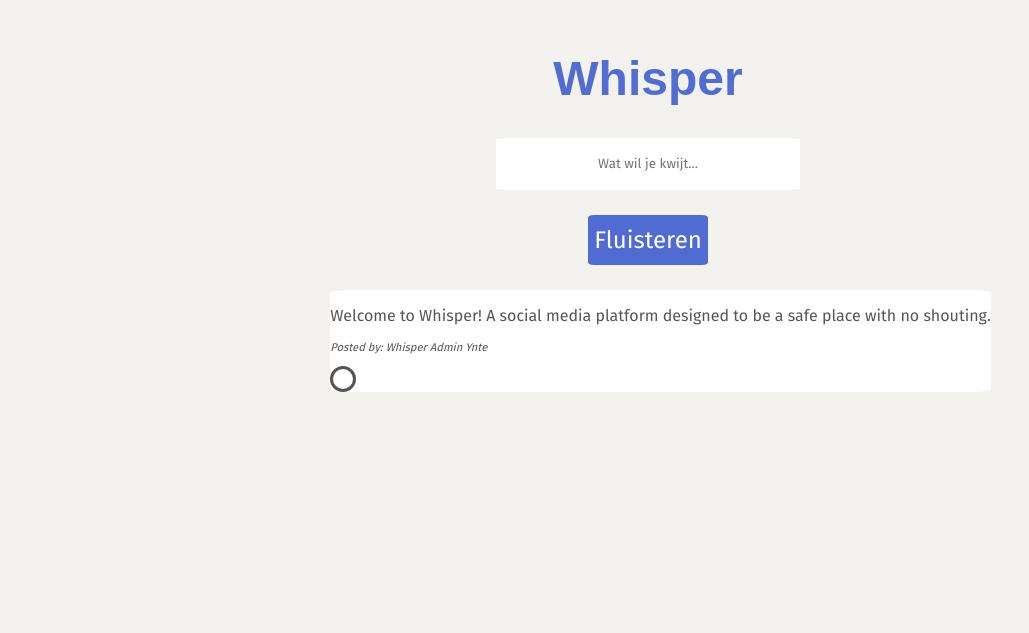
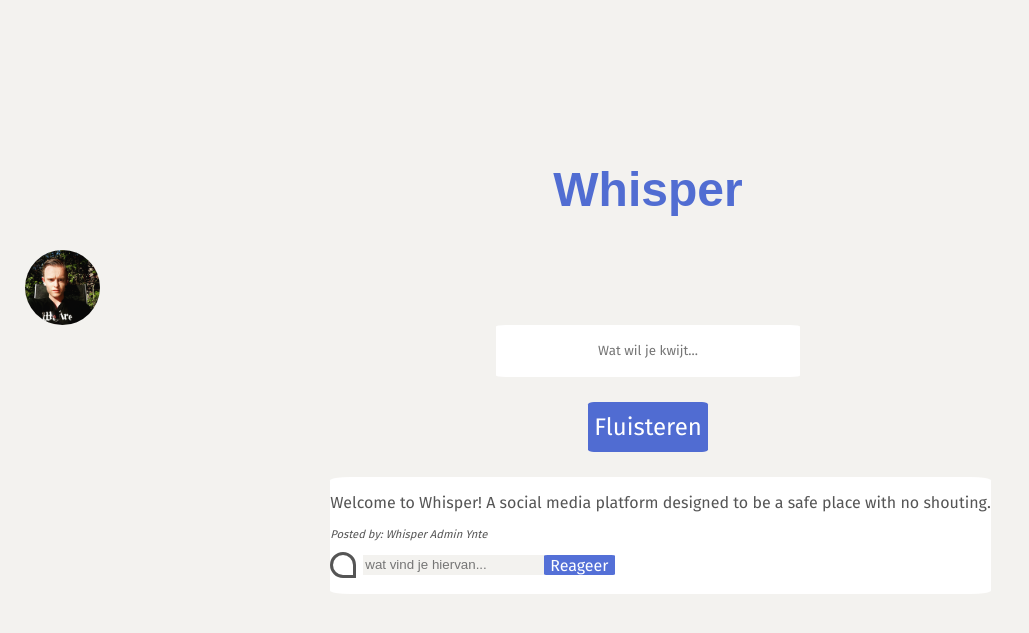
Before and after one commit to Wiardus/whisper-chat-app, a React (Create React App) app: page / in a window 1280 px wide. Shown: the part 789-1422 px from the top of the page, without its empty margins (0-1029 px from the left). Built offline with nearby package versions, Linux system fonts and the light colour scheme; a web font is replaced by a local one.

Commit message:
Attempt to add comments to posts

```diff
--- a/src/App.tsx
+++ b/src/App.tsx
@@ -5,16 +5,24 @@ import PostList from './Components/PostList';
 import { Profile } from './Components/Profile';
 import './style.sass';
 
+
 // Hier kan later localstorage of andere data in staan van de posts die al zijn geplaatst
 const initialPosts: Post[] = [
   {
     content: 'Welcome to Whisper! A social media platform designed to be a safe place with no shouting.',
-    user: 'Whisper Admin'
+    user: 'Whisper Admin',
+  }
+]
+
+const initialComments: PostComment[] = [
+  {
+    text: 'hoi'
   }
 ]
 
 function App() {
   const [posts, setPosts] = useState(initialPosts)
+  const [comments, setComments] = useState(initialComments)
 
   const addPost: AddPost = (content: string) => {
     if (content !== '') {
@@ -27,14 +35,24 @@ function App() {
 
   }
 
+  /* const addComment: AddComment = (comment: string) => {
+    const newComment = {comment}
+    //setComments([...comments, newComment])
+
+    //comments.push(comment)
+    //console.log(comments)
+    //return ( <ol>{comments.map((comment) => <li>{comment}</li>)  } </ol> )
+} */
+
   return (
     <div>
       <Login username={''} isLoggedIn={false}/>
       <div className="App">
         <h1>Whisper</h1>
         <Profile />
-        <AddPost addPost ={addPost}/>
-        <PostList posts={posts}/>
+        <AddPost addPost = {addPost}/>
+        <PostList posts={posts} />
+
       </div>
 
     </div>
--- a/src/Components/Login.tsx
+++ b/src/Components/Login.tsx
@@ -52,6 +52,7 @@ const Login: React.FC<Props> = ({username, password}: Props) => {
 
     return (
         <div>
+            <h1>Whisper</h1>
             <form className="login">
                 <h3>Username:</h3>
                 <input type="text" value={userName.username} onChange={(e) => setUserName({...userName, username: e.target.value})} placeholder="Enter your username..." />
--- a/src/Components/Post.tsx
+++ b/src/Components/Post.tsx
@@ -1,16 +1,29 @@
 import { user} from "./Login"
-
+import { useState } from 'react';
 
 interface Props {
     post: Post
+    comments?: PostComment
 }
 
-const Post = ({post}: Props) => {
+
+const Post = ({post, comments}: Props) => {
+    const [comment, setComment] = useState('')
+
+    const addComment = (comment: string) => {
+        alert(comment)
+    }
+
     return (
         <div className="postContainer">
             <p id="post">{post.content}</p>
             <p id="byUser">Posted by: {post.user} {user.username}</p>
-            <div className="comment"></div>
+            <form className="comment">
+                <input value={comment} type="text" placeholder="wat vind je hiervan..." onChange={e => {setComment(e.target.value)}} />
+                <button type="submit" onClick={e => {e.preventDefault(); addComment(comment); setComment('');}}>Reageer</button>
+            </form>
+            <p>{comment}</p>
+
         </div>
 
     )
--- a/src/Components/PostList.tsx
+++ b/src/Components/PostList.tsx
@@ -1,7 +1,9 @@
 import Post from './Post'
+
 
 interface Props {
     posts: Post[]
+
 }
 
 
@@ -11,7 +13,7 @@ const PostList = ({posts}: Props) => {
     return (
         <div className="postList">
             {posts.map(post =>(
-                <Post key={post.content} post={post}/>
+                <Post key={post.content} post={post}  />
             ))}
 
         </div>
--- a/src/style.sass
+++ b/src/style.sass
@@ -92,12 +92,13 @@ h1
 
 .profilePicture
   border-radius: 50%
-  background: blue
-  width: 50px
-  height: 50px
-  top: 25px
+  background-image: url("Zomer 2020 stoere foto.jpg")
+  background-size: cover
+  width: 75px
+  height: 75px
   left: 25px
-  position: absolute
+  position: sticky
+  top: 0
   cursor: pointer
 
 #byUser
@@ -106,11 +107,31 @@ h1
   text-align: left
 
 .comment
-  //position: absolute
+  display: flex
   width: 20px
   height: 20px
   background: black
   border-radius: 50%
   background: inherit
-  cursor: pointer
   border-style: solid
+  border-bottom-right-radius: 2%
+
+  input
+    margin-left: 30px
+    background: #f3f2ef
+    border-style: none
+    border-color: #f3f2ef
+
+  button
+    color: white
+    background: $main-light-blue
+    border-style: none
+    border-radius: 5%
+    width: 10 0px
+    height: 20px
+    font-family: $main-font
+    font-size: 1em
+    cursor: pointer
+
+    &:hover
+      opacity: 75%
```
Also changed, not shown: src/Components/AddComment.tsx (added, +17 -0 lines), src/Components/CommentList.tsx (added, +16 -0 lines), src/types.d.ts (+7 -2 lines), src/Zomer 2020 stoere foto.jpg (added).
